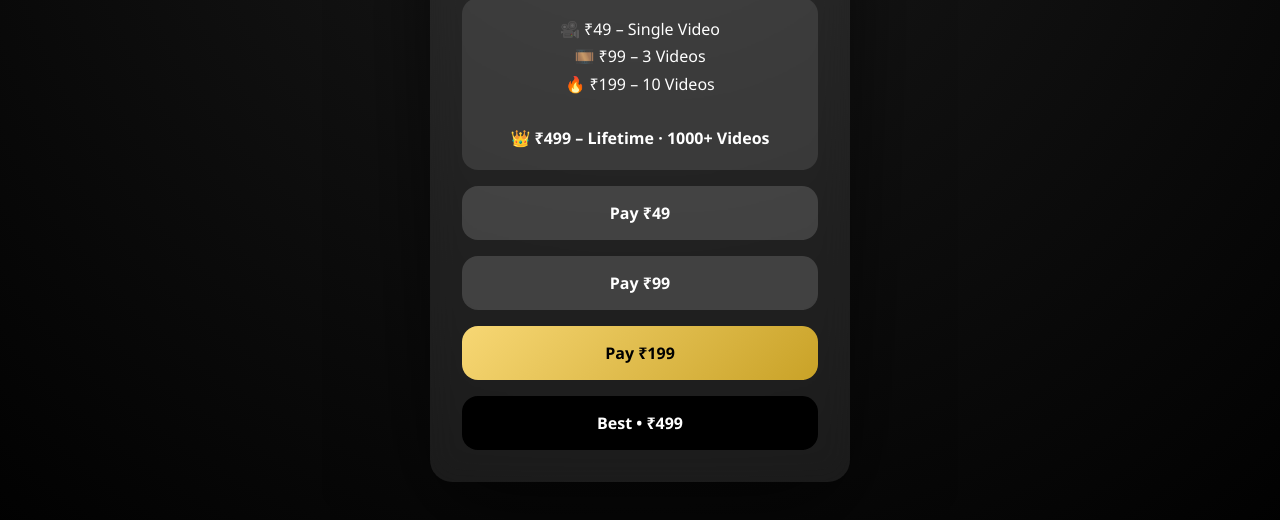
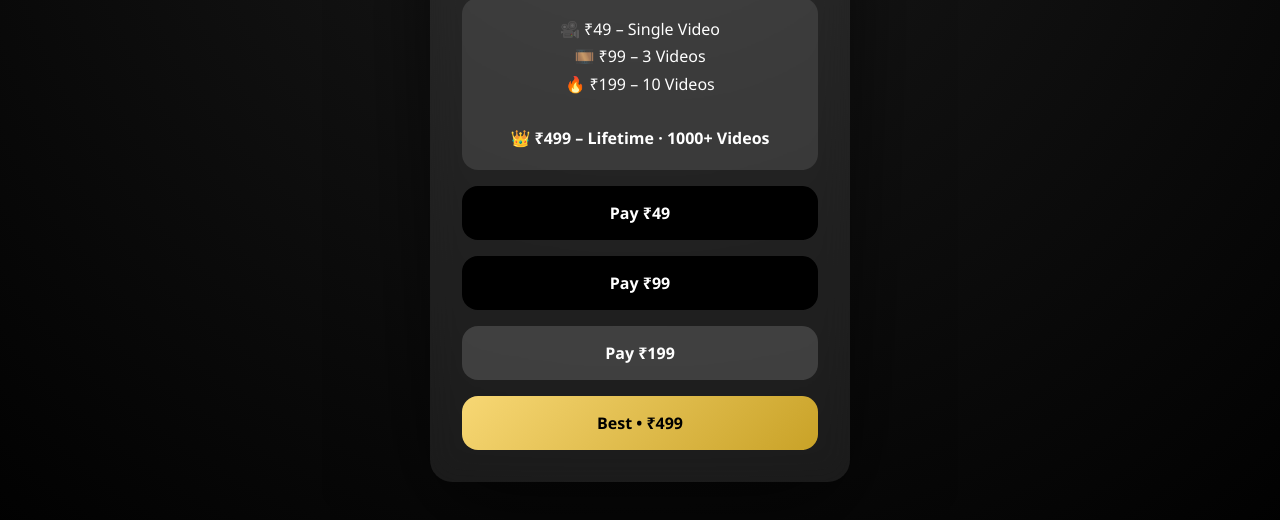
Before and after one commit to Jawahar-24/private-luxury-access, a plain HTML site: page exclusive.html in a window 1280 px wide. Shown: the part 216-736 px from the top of the page. Drawn offline with Linux system fonts and the light colour scheme.

Commit message:
Update exclusive.html

```diff
--- a/exclusive.html
+++ b/exclusive.html
@@ -18,10 +18,10 @@
     <b>👑 ₹499 – Lifetime · 1000+ Videos</b>
   </div>
 
-  <button class="btn btn-soft" onclick="pay(49,'single')">Pay ₹49</button>
-  <button class="btn btn-soft" onclick="pay(99,'three')">Pay ₹99</button>
-  <button class="btn btn-gold" onclick="pay(199,'ten')">Pay ₹199</button>
-  <button class="btn btn-dark" onclick="pay(499,'lifetime')">Best • ₹499</button>
+  <button class="btn btn-dark" onclick="pay(49,'single')">Pay ₹49</button>
+  <button class="btn btn-dark" onclick="pay(99,'three')">Pay ₹99</button>
+  <button class="btn btn-soft" onclick="pay(199,'ten')">Pay ₹199</button>
+  <button class="btn btn-gold" onclick="pay(499,'lifetime')">Best • ₹499</button>
 </div>
 
 <div class="overlay" id="overlay">
```
